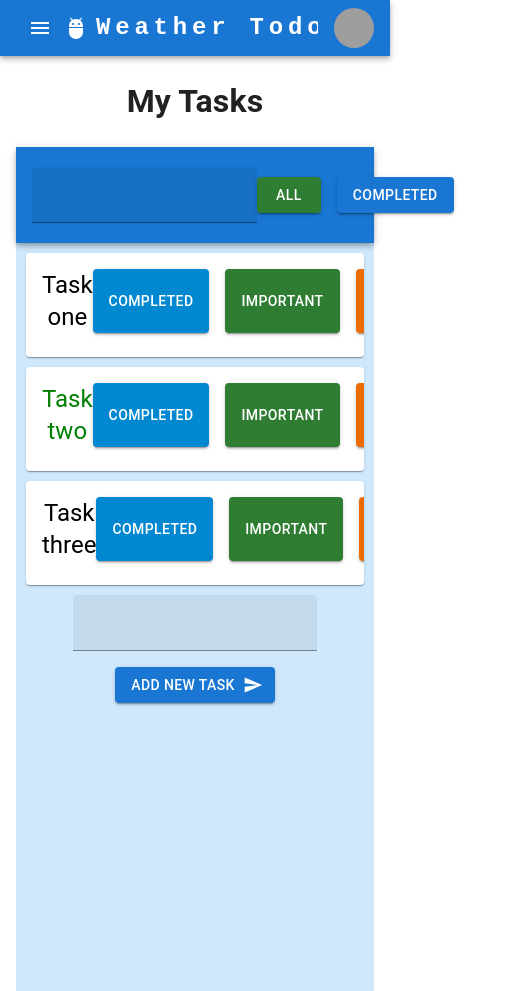
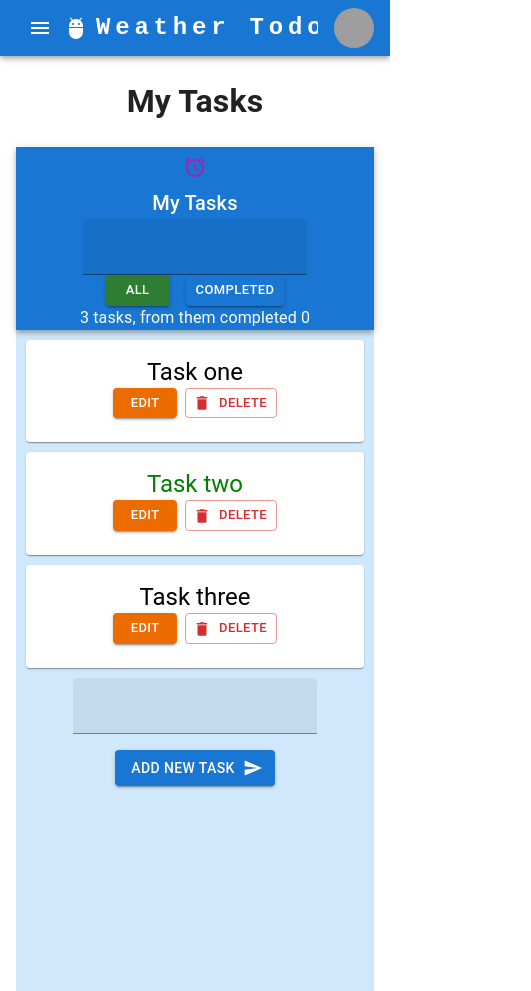
Before and after one commit to shaponpal6/weather-todo, a React (Create React App) app: page /tasks in a window 390 px wide. Shown: the whole page, 531 px wide, since content can reach past the window. Built offline with nearby package versions, Linux system fonts and the light colour scheme; grey boxes are pictures that could not be loaded.

Commit message:
bugfix: UI fix for mobile

```diff
--- a/src/components/TodoFilter.tsx
+++ b/src/components/TodoFilter.tsx
@@ -21,7 +21,7 @@ export default function TodoFilter({ updateFilter, filt }: TodoFilterProps) {
     const active = filt === item.name;
     const color = active ? "success" : "primary";
     return (
-      <Button key={item.name} color={color} onClick={() => onSelect(item)} variant="contained">{item.label}</Button>
+      <Button key={item.name} color={color} size="small" onClick={() => onSelect(item)} variant="contained">{item.label}</Button>
     );
   });
 
--- a/src/components/TodoHeader.tsx
+++ b/src/components/TodoHeader.tsx
@@ -3,6 +3,9 @@ import AppBar from '@mui/material/AppBar';
 import Box from '@mui/material/Box';
 import Toolbar from '@mui/material/Toolbar';
 import Typography from '@mui/material/Typography';
+import IconButton from '@mui/material/IconButton';
+import AlarmIcon from '@mui/icons-material/Alarm';
+import useMediaQuery from '@mui/material/useMediaQuery';
 
 
 interface TodoHeaderProps {
@@ -12,10 +15,14 @@ interface TodoHeaderProps {
 }
 
 export default function PrimarySearchAppBar({ likedTodo, allTodos, children }: TodoHeaderProps) {
+  const mobile = useMediaQuery('(max-width:600px)');
   return (
     <Box sx={{ flexGrow: 1 }}>
       <AppBar position="static">
-        <Toolbar>
+        <Toolbar sx={{flexDirection: mobile ? 'column':'row'}}>
+        <IconButton color="secondary" aria-label="add an alarm">
+          <AlarmIcon />
+        </IconButton>
           <Typography
             variant="h6"
             noWrap
--- a/src/components/TodoList.tsx
+++ b/src/components/TodoList.tsx
@@ -8,6 +8,9 @@ import Stack from '@mui/material/Stack';
 import TextField from '@mui/material/TextField';
 import Button from '@mui/material/Button';
 import SendIcon from '@mui/icons-material/Send';
+import IconButton from '@mui/material/IconButton';
+import AlarmIcon from '@mui/icons-material/Alarm';
+import useMediaQuery from '@mui/material/useMediaQuery';
 import { ITodo, AddTodo, IEdit, UpdateTodo } from '../types';
 
 interface TodoListProps {
@@ -30,8 +33,7 @@ interface TodoFormProps {
 function TodoForm({ addTodo, updateTodo, edit }: TodoFormProps) {
   const [state, setState] = useState(edit ? edit.label : '');
   const id = useId();
-
-  console.log('edit', id, edit)
+  const mobile = useMediaQuery('(max-width:600px)');
   const handleChange = (e: React.ChangeEvent<HTMLInputElement>) => {
     setState(e.target.value);
   };
@@ -41,7 +43,6 @@ function TodoForm({ addTodo, updateTodo, edit }: TodoFormProps) {
     if (!state || /^\s*$/.test(state)) return;
     if (edit && edit.id && edit.id > 0) {
       if (updateTodo) {
-        console.log('##edit.id, state', edit.id, state)
         updateTodo(edit.id, state)
       };
     } else {
@@ -83,6 +84,7 @@ function TodoForm({ addTodo, updateTodo, edit }: TodoFormProps) {
 
 function TodoItem({ todo, addTodo, updateTodo }: TodoItemProps) {
   const { removeTodo, onToggleImportant, onToggleLike } = useContext(Context);
+  const mobile = useMediaQuery('(max-width:600px)');
 
   const [edit, setEdit] = useState({
     id: 0,
@@ -111,22 +113,22 @@ function TodoItem({ todo, addTodo, updateTodo }: TodoItemProps) {
 
   return (
     <Card sx={{ display: 'flex', margin: '10px' }}>
-      <CardContent sx={{ display: 'flex', flexDirection: 'row', justifyContent: 'space-between', width: '100%' }}>
+      <CardContent sx={{ display: 'flex', flexDirection: mobile ? 'column' : 'row', justifyContent: 'space-between', width: '100%' }}>
         <Typography component="div" variant="h5" color={classNames} onClick={() => onToggleLike(todo.id)}>
           {todo.label}
         </Typography>
         <div style={{ flex: 1 }} />
-        <Stack direction="row" spacing={2}>
-          <Button variant="contained" color="info" onClick={() => onToggleLike(todo.id)}>
+        <Stack direction="row" spacing={1} sx={{ justifyContent: 'center' }}>
+          {/* <Button variant="contained" color="info" size="small" onClick={() => onToggleLike(todo.id)}>
             Completed
           </Button>
-          <Button variant="contained" color="success" onClick={() => onToggleImportant(todo.id)}>
+          <Button variant="contained" color="success" size="small" onClick={() => onToggleImportant(todo.id)}>
             Important
-          </Button>
-          <Button variant="contained" color="warning" onClick={() => setEdit({ id: todo.id, label: todo.label })}>
+          </Button> */}
+          <Button variant="contained" color="warning" size="small" onClick={() => setEdit({ id: todo.id, label: todo.label })}>
             Edit
           </Button>
-          <Button variant="outlined" color="error" onClick={() => removeTodo(todo.id)} startIcon={<DeleteIcon />}>
+          <Button variant="outlined" color="error" size="small" onClick={() => removeTodo(todo.id)} startIcon={<DeleteIcon />}>
             Delete
           </Button>
         </Stack>
--- a/src/layouts/AppLayout.tsx
+++ b/src/layouts/AppLayout.tsx
@@ -34,7 +34,6 @@ const AppLayout = (props: any) => {
     };
 
     const handleCloseNavMenu = () => {
-        console.log('anchorElNav', anchorElNav)
         setAnchorElNav(null);
     };
 
```
